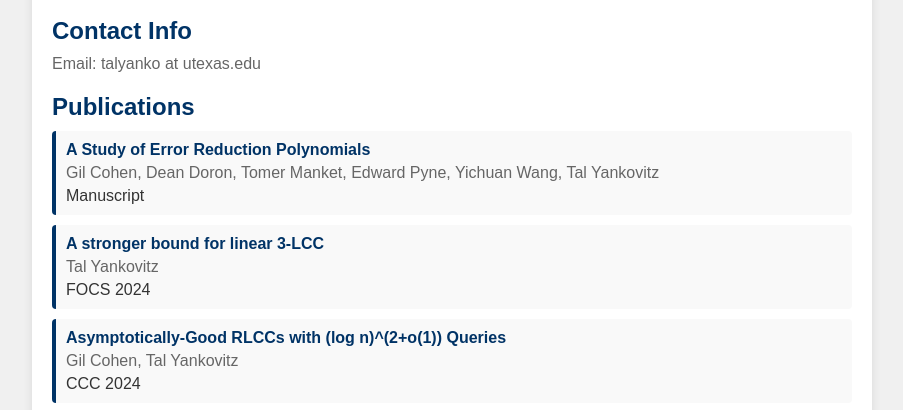
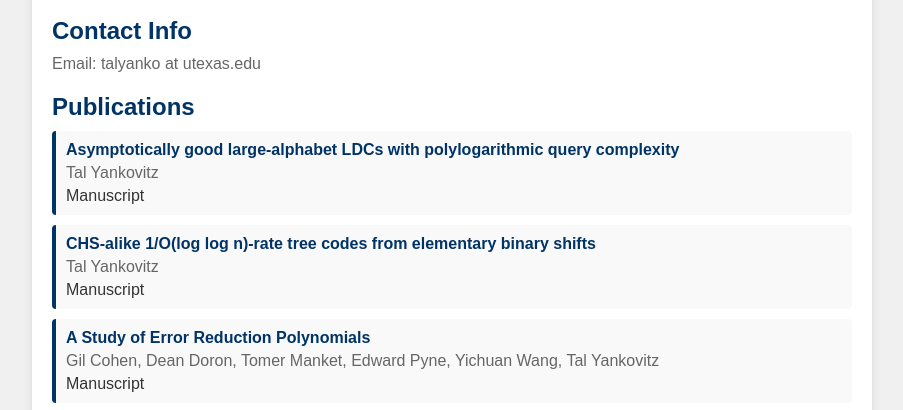
Before and after one commit to talyankovitz/talyankovitz.github.io, a plain HTML site: page index.html in a window 1280 px wide. Shown: the part 352-762 px from the top of the page, without its empty margins (188-1091 px from the left). Drawn offline with Linux system fonts and the light colour scheme.

Commit message:
Updated public list

```diff
--- a/index.html
+++ b/index.html
@@ -122,6 +122,16 @@
             <h2>Publications</h2>
             <ul>
                 <li>
+                    <a href="https://eccc.weizmann.ac.il/report/2025/168/" target="_blank"><strong>Asymptotically good large-alphabet LDCs with polylogarithmic query complexity</strong></a>
+                    <span class="authors">Tal Yankovitz</span>
+                    <span class="journal">Manuscript</span>
+                </li>
+                <li>
+                    <a href="https://eccc.weizmann.ac.il/report/2025/167/" target="_blank"><strong>CHS-alike 1/O(log log n)-rate tree codes from elementary binary shifts</strong></a>
+                    <span class="authors">Tal Yankovitz</span>
+                    <span class="journal">Manuscript</span>
+                </li>
+                <li>
                     <a href="https://eccc.weizmann.ac.il/report/2024/090/" target="_blank"><strong>A Study of Error Reduction Polynomials</strong></a>
                     <span class="authors">Gil Cohen, Dean Doron, Tomer Manket, Edward Pyne, Yichuan Wang, Tal Yankovitz</span>
                     <span class="journal">Manuscript</span>
```
